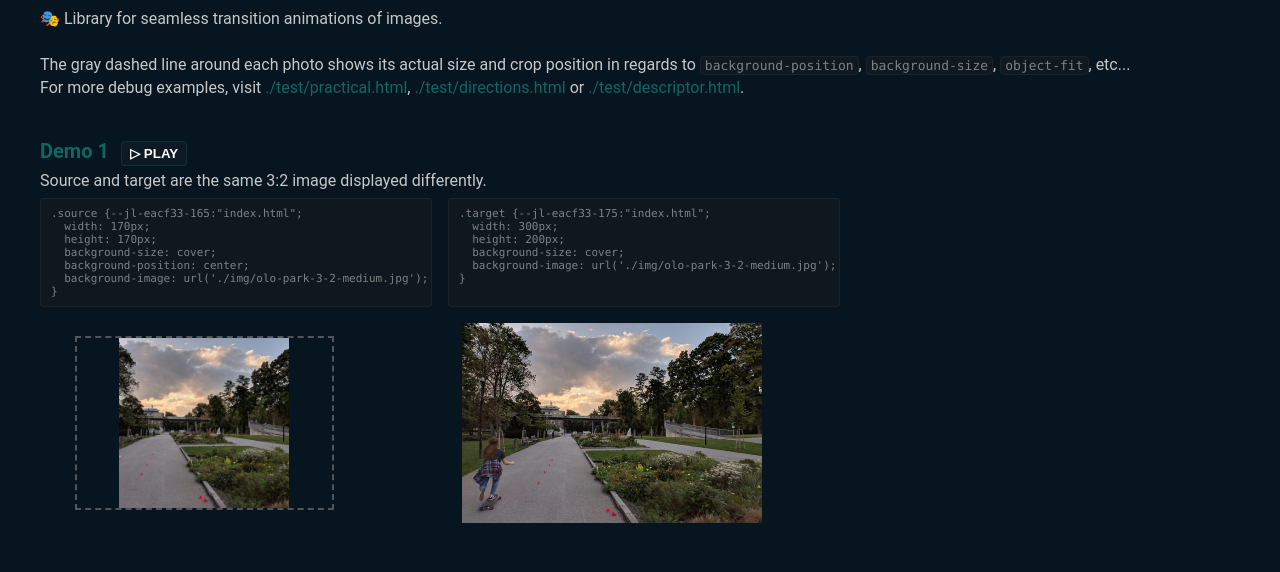
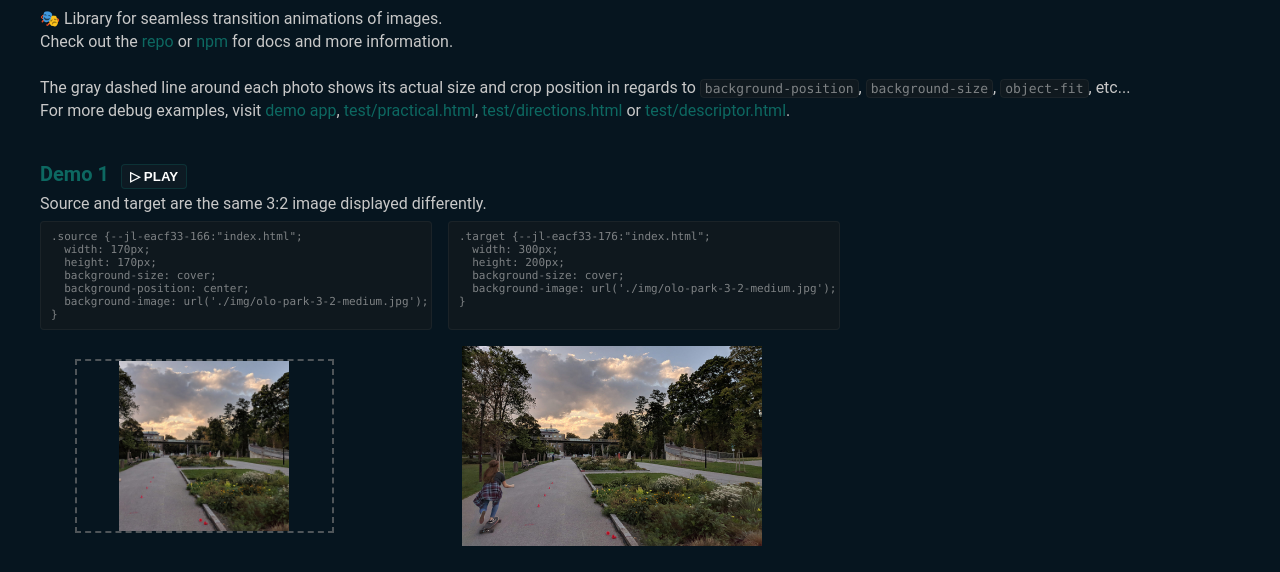
Before and after one commit to MikeKovarik/eivor, a website with bundled scripts: page index.html in a window 1280 px wide. Shown: the part 166-738 px from the top of the page. Built offline with nearby package versions, Linux system fonts and the light colour scheme.

Commit message:
various readme and demo chores

```diff
--- a/index.html
+++ b/index.html
@@ -149,11 +149,12 @@
 	<h1>Eivor</h1>
 
 	<p>🎭 Library for seamless transition animations of images.</p>
+	<p>Check out the <a href="https://github.com/MikeKovarik/eivor">repo</a> or <a href="https://www.npmjs.com/package/eivor">npm</a> for docs and more information.</p>
 
 	<br>
 
 	<p>The gray dashed line around each photo shows its actual size and crop position in regards to <code>background-position</code>, <code>background-size</code>, <code>object-fit</code>, etc...</p>
-	<p>For more debug examples, visit <a href="./test/practical.html">./test/practical.html</a>, <a href="./test/directions.html">./test/directions.html</a> or  <a href="./test/descriptor.html">./test/descriptor.html</a>.</p>
+	<p>For more debug examples, visit <a href="https://flexus-next.netlify.app/demos/google-photos/grid-detail.html">demo app</a>, <a href="./test/practical.html">test/practical.html</a>, <a href="./test/directions.html">test/directions.html</a> or  <a href="./test/descriptor.html">test/descriptor.html</a>.</p>
 
 
 	<div id="demo1" class="demo">
--- a/package.json
+++ b/package.json
@@ -16,14 +16,12 @@
     "background",
     "img"
   ],
+  "type": "module",
+  "main": "./src/ImageTransition.js",
   "homepage": "https://mutiny.cz/eivor",
   "bugs": "https://github.com/MikeKovarik/eivor/issues",
   "repository": {
     "type": "git",
     "url": "https://github.com/MikeKovarik/eivor.git"
-  },
-  "scripts": {
-  },
-  "devDependencies": {
   }
 }
--- a/src/ImageTransition.js
+++ b/src/ImageTransition.js
@@ -1,5 +1,6 @@
 import './polyfill.js'
-import {ImageDescriptor, promiseUrlLoad, parseBgUrl, promiseLoad, isLoaded} from './ImageDescriptor.js'
+import {ImageDescriptor} from './ImageDescriptor.js'
+
 
 export * from './ImageDescriptor.js'
 
--- a/src/polyfill.js
+++ b/src/polyfill.js
@@ -1,8 +1,7 @@
-;(function() {
 // It looks stupid but is necessary. Animation class is not globally accessible.
-	var dummy = document.createElement('div')
-	var animation = dummy.animate({})
-	var Animation = animation.constructor
+let dummy = document.createElement('div')
+let animation = dummy.animate({})
+let Animation = animation.constructor
 if ('finished' in Animation.prototype) return
 Object.defineProperty(Animation.prototype, 'finished', {
 	get() {
@@ -16,4 +15,3 @@
 		})
 	}
 })
-})();
```
Also changed, not shown: README.md. Lines whose indentation alone changed are shown as unchanged.
